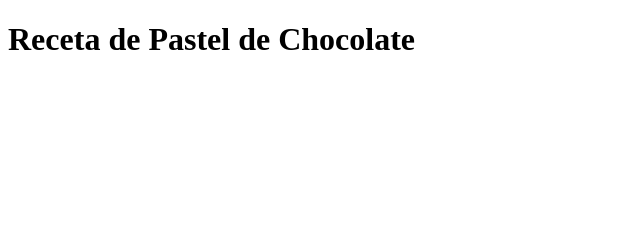
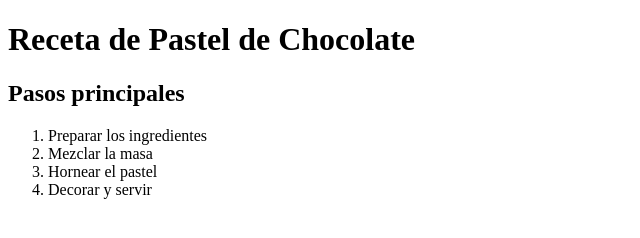
Before and after one commit to magarcia08/RecetaConListasOrdenadas_html_GarciaMaria, a plain HTML site: page index.html in a window 1280 px wide. Shown: the whole page, without its empty margins (0-640 px from the left). Drawn offline with Linux system fonts and the light colour scheme.

Commit message:
feat: :sparkles: lista ordenada básica de pasos

```diff
--- a/index.html
+++ b/index.html
@@ -6,5 +6,12 @@
 </head>
 <body>
   <h1>Receta de Pastel de Chocolate</h1>
+  <h2>Pasos principales</h2>
+<ol>
+  <li>Preparar los ingredientes</li>
+  <li>Mezclar la masa</li>
+  <li>Hornear el pastel</li>
+  <li>Decorar y servir</li>
+</ol>
 </body>
 </html>
```
